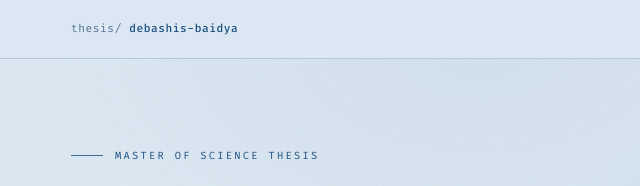
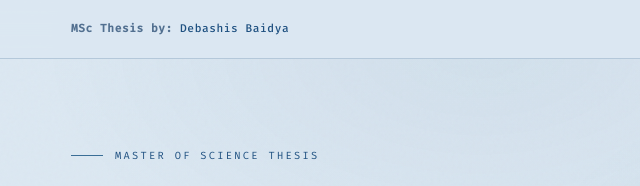
Before and after one commit to bdbaidya/msc-thesis, a plain HTML site: page index.html in a window 1280 px wide. Shown: the top 186 px of the page, 159-799 px from the left. Drawn offline with nearby package versions, Linux system fonts and the light colour scheme.

```diff
--- a/index.html
+++ b/index.html
@@ -533,7 +533,7 @@
   <!-- Nav -->
   <nav>
     <div class="nav-inner">
-      <span class="nav-wordmark">thesis/ <strong>debashis-baidya</strong></span>
+      <span class="nav-wordmark"><b>MSc Thesis by: <strong>Debashis Baidya</strong></b></span>
       <span class="nav-tag">TU Dresden · 2025</span>
     </div>
   </nav>
```
